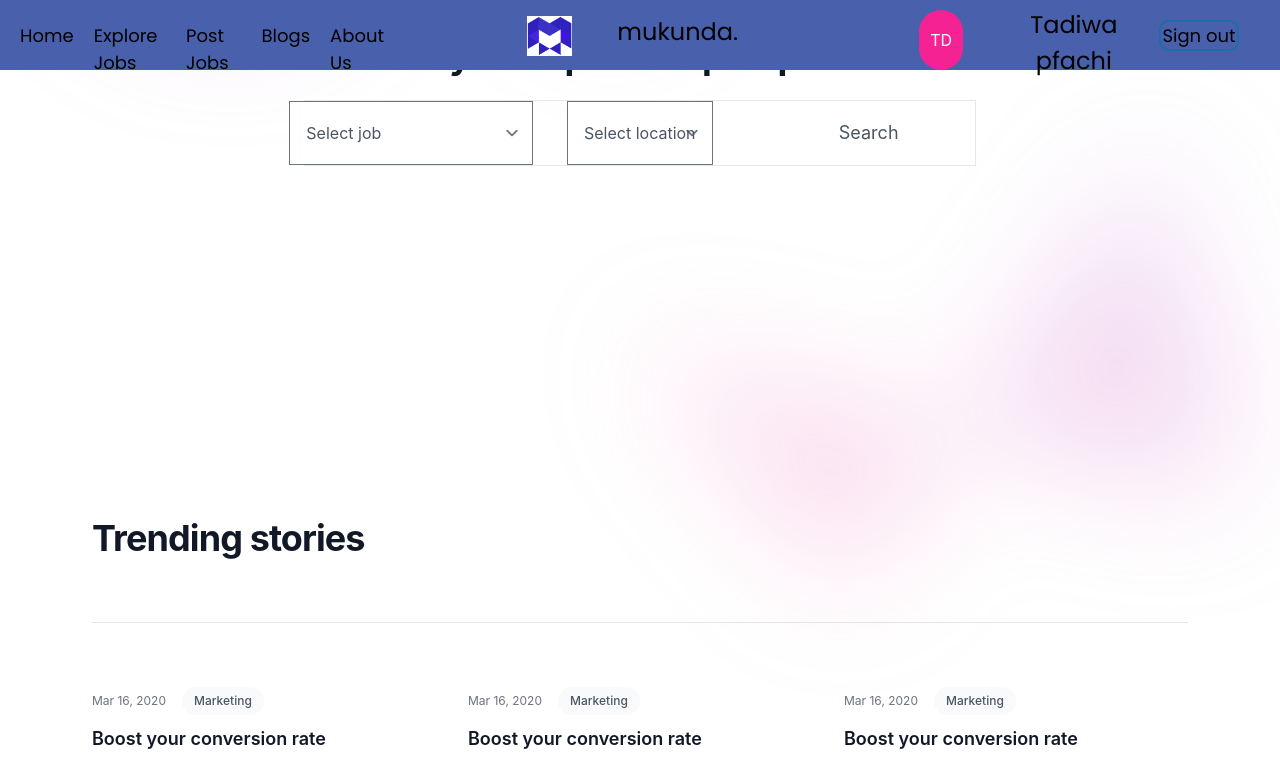
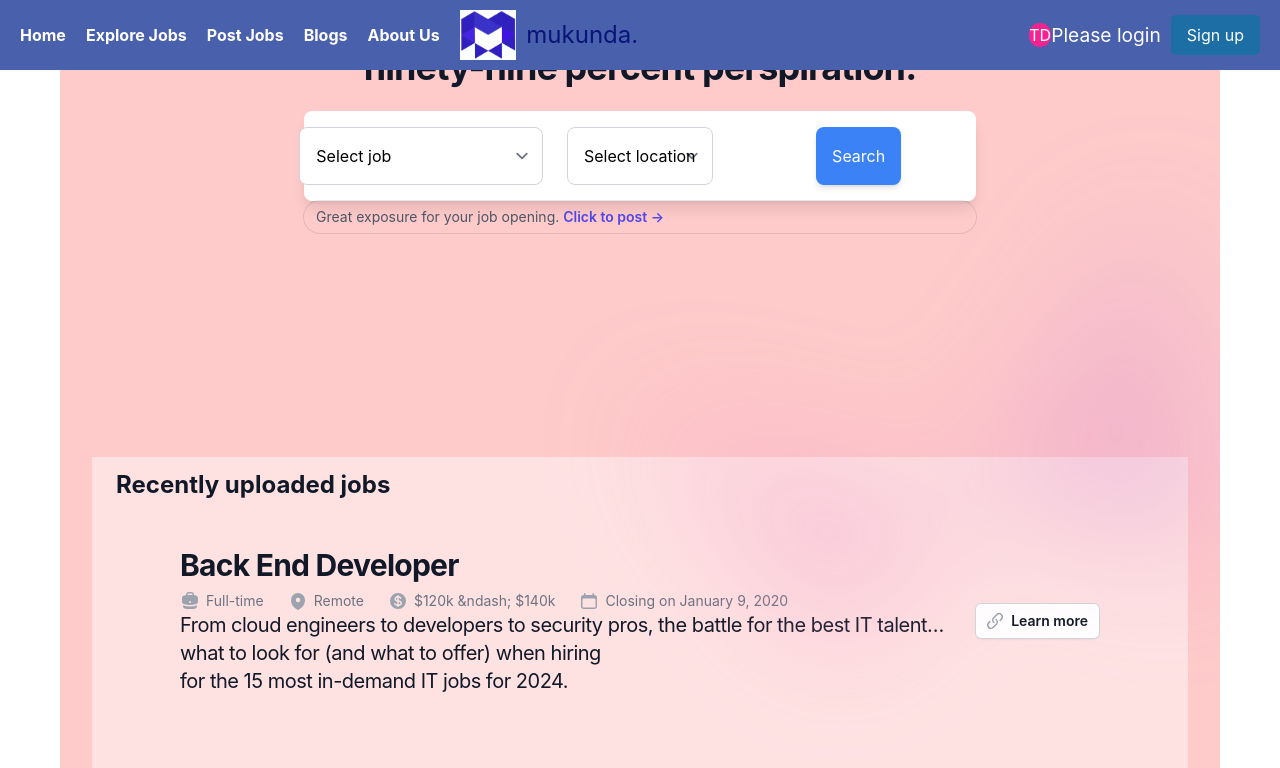
Before and after one commit to onlypfachi/mkndar, a React (Create React App) app: page / in a window 1280 px wide. Shown: the top 768 px of the page. Built offline with nearby package versions, Linux system fonts and the light colour scheme.

Commit message:
fixed-layout

```diff
--- a/src/components/header.jsx
+++ b/src/components/header.jsx
@@ -1,7 +1,7 @@
 import React from "react";
-import { BrowserRouter as Router, Routes, Route, Link } from "react-router-dom";
+import { Link } from "react-router-dom";
 import { useState } from "react";
-import "../styles/App.css";
+import "../styles/App.css"; // Import the header styles
 import Avatar from "./avatar";
 import logo from "../images/chrome_UNGhGohFWN.png";
 
@@ -33,32 +33,29 @@ function Header() {
       title: "About Us",
     },
   ];
-  const [isAuth, setIsAuth] = useState("false");
+  const [isAuth, setIsAuth] = useState(false);
+
   return (
     <header className="headerWrapper">
-      <div className="navWrapper">
+      {/* Navigation Links */}
+      <nav className="navWrapper">
         <ul className="navLinks">
-          {navlinks.map((link) => {
-            return (
-              <li>
-                <Link to={link.href} className="link">
-                  {link.title}
-                </Link>
-              </li>
-            );
-          })}
+          {navlinks.map((link) => (
+            <li key={link.id}>
+              <Link to={link.href} className="link">
+                {link.title}
+              </Link>
+            </li>
+          ))}
         </ul>
-      </div>
-      <div className="grid h-16 mt-1 col-start-5 col-span-2 row-span-1 gird-cols-3">
-        <img
-          className="mx-auto h-10 mt-3 col-span-1"
-          src={logo}
-          alt="mukunda_logo"
-        />
-        <p className="col-start-2 col-span-2 color-sky-1200 h-10 text-2xl">
-          mukunda.
-        </p>
-      </div>
+        {/* Logo */}
+        <div className="logoWrapper">
+          <img className="logo" src={logo} alt="mukunda_logo" />
+          <p className="logoTypo">mukunda.</p>
+        </div>
+      </nav>
+
+      {/* Avatar and User Controls */}
       <div className="buttonWrapper">
         <div className="avatar">
           <Avatar />
--- a/src/components/recentJobs.jsx
+++ b/src/components/recentJobs.jsx
@@ -23,11 +23,11 @@ const items = [
 
 export default function RecentJobs() {
     return (
-        <div className="grid grid-col-10 items-center justify-between border-t border-gray-200 px-4 py-3 sm:px-6 flex-row h-dvh grid-cols-12">
-            <di className="grid bg-white h-screen w-full space-y4 col-start-3 col-span-8 grid-cols-6">
-                <h3 className="col-start-1 col-span-5 h-3">Recently uploaded jobs</h3>
-                {items.map((item) => {
-                    return (
+        <section className="px-4 py-3 sm:px-6 bg-red-100">
+        <h3 className="text-2xl font-bold text-gray-900">Recently uploaded jobs</h3>
+        <div className="grid gap-6 mt-6 md:grid-cols-2 lg:grid-cols-3">
+                {items.map((item) => (
+
                         <div className="lg:flex lg:items-center lg:justify-between flex-row  ml-10px h-48 w-full p-16 justify-items-center col-start-1 col-span-8 " >
                             <div className="min-w-0 flex-1">
                                 <h2 className="text-2xl font-bold leading-7 text-gray-900 sm:truncate sm:text-3xl sm:tracking-tight">
@@ -73,10 +73,10 @@ export default function RecentJobs() {
                             </div>
                         </div>
                     )
-                })}
-            </di>
+                )}
+            </div>
 
 
-        </div>
+        </section>
     )
 }
--- a/src/components/searchBar.jsx
+++ b/src/components/searchBar.jsx
@@ -1,8 +1,6 @@
-import React from 'react'
-// import '../styles/Home.css'
+import React from "react";
 
 function SearchBar() {
-
   let locations = ["Harare", "Mutare", "Bulawayo", "Rusape", "VictoriaFalls"];
   let techJobs = [
     "Full-Stack Developer",
@@ -24,39 +22,37 @@ function SearchBar() {
     "AR/VR Developer",
     "AI Ethics Specialist",
     "IT Project Manager",
-        "IT Support Specialist"
+    "IT Support Specialist",
   ];
 
   return (
-        <div className="mt-6 text-lg leading-8 text-gray-600 border border-5px justify-items-center h-full">
-            <form className="text-lg leading-8 text-gray-600 height-100% grid grid-cols-3 gap-4 justify-items-center align-items-center mx-auto" >
-                <select className="p-4 h-100%">
+    <div className="mt-6 rounded-lg bg-white shadow-lg p-4">
+      <form className="grid grid-cols-3 gap-4 justify-items-center align-items-center">
+        <select className="p-4 rounded-lg border border-gray-300">
           <option value="">Select job</option>
-                    {techJobs.map((job) => {
-                        return (
+          {techJobs.map((job) => (
             <option key={job} value={job}>
               {job}
             </option>
-                        );
-                    })}
+          ))}
         </select>
-                <select className="p-4 h-100%">
+        <select className="p-4 rounded-lg border border-gray-300">
           <option value="">Select location</option>
-                    {locations.map((location) => {
-                        return (
+          {locations.map((location) => (
             <option key={location} value={location}>
               {location}
             </option>
-                        );
-                    })}
+          ))}
         </select>
-                <button type="submit" className="p-4 h-100%  ">
+        <button
+          type="submit"
+          className="p-4 bg-blue-500 text-white rounded-lg shadow-md hover:bg-blue-600 transition duration-300"
+        >
           Search
         </button>
       </form>
     </div>
-
-    )
+  );
 }
 
-export default SearchBar
+export default SearchBar;
--- a/src/layouts/Primarylayout.jsx
+++ b/src/layouts/Primarylayout.jsx
@@ -8,7 +8,6 @@ const PrimaryLayout = ({ children }) => {
     <Styled.LayoutContainer>
       <Header />
       <Styled.PageContainer>
-        <Styled.Before></Styled.Before>
         {children}
       </Styled.PageContainer>
       <Footer />
--- a/src/pages/PostJob.jsx
+++ b/src/pages/PostJob.jsx
@@ -1,115 +1,115 @@
-import { React } from "react";
+import React from "react";
 
 function PostJobs() {
-  function search(formData) {
-    const query = formData.get("query");
-    alert(`You searched for '${query}'`);
-    console.log(query);
+  function handleSubmit(event) {
+    event.preventDefault();
+    const formData = new FormData(event.target);
+    const jobTitle = formData.get("jobTitle");
+    const jobDescription = formData.get("jobDescription");
+    const qualifications = formData.get("qualifications");
+    const employmentType = formData.getAll("employmentType");
+    const workingSchedule = formData.get("workingSchedule");
+    const salary = formData.get("salary");
+    const multipleCandidates = formData.get("multipleCandidates");
+
+    // Do something with the form data, such as sending it to the server
+    console.log({
+      jobTitle,
+      jobDescription,
+      qualifications,
+      employmentType,
+      workingSchedule,
+      salary,
+      multipleCandidates
+    });
   }
+
   return (
-    <main className="bg-sky-500 h-dvh flex flex-col items-center ">
+    <main className="bg-sky-500 h-screen flex flex-col items-center justify-center">
       <form
-        action={search}
-        className=" mt-20 w-[1100px] bg-white border border-4 rounded-lg h-full overflow-auto"
+        onSubmit={handleSubmit}
+        className="w-[600px] bg-white border border-4 rounded-lg p-8"
       >
-        <div className="flex flex-col items-left justify-center border-b-2 border-black">
-          <label for="jobTitle" className="ml-5 text-left text-2xl">
+        <div className="mb-6">
+          <label htmlFor="jobTitle" className="block text-2xl font-semibold">
             Job Title
           </label>
           <input
             type="text"
-            className="w-2/5 self-end mr-10"
+            id="jobTitle"
             name="jobTitle"
+            className="w-full border-2 border-gray-300 rounded-md py-2 px-4 mt-2"
             placeholder="e.g. Kitchen staff"
-          ></input>
-          <p className="text-sm text-left ml-5 mb-4">
-            A job title must describe one position only
-          </p>
+            required
+          />
         </div>
-        <div className="flex flex-col items-left justify-center border-b-2 border-black">
-          <label for="jobTitle" className="ml-5 text-left text-2xl">
-            Job description
+        <div className="mb-6">
+          <label
+            htmlFor="jobDescription"
+            className="block text-2xl font-semibold"
+          >
+            Job Description
           </label>
-          <p className="text-sm text-left ml-5 mb-4">
-            A job title must describe one position only
-          </p>
           <textarea
-            type="text"
-            className="w-2/5 self-end mr-10"
-            name="jobTitle"
-            placeholder="e.g. Kitchen staff"
+            id="jobDescription"
+            name="jobDescription"
+            rows="4"
+            className="w-full border-2 border-gray-300 rounded-md py-2 px-4 mt-2"
+            placeholder="Enter job description"
+            required
           ></textarea>
         </div>
-        <div className="flex flex-col items-left justify-center border-b-2 border-black">
-          <label for="jobTitle" className="ml-5 text-left text-2xl">
+        <div className="mb-6">
+          <label
+            htmlFor="qualifications"
+            className="block text-2xl font-semibold"
+          >
             Qualifications
           </label>
-          <p className="text-sm text-left ml-5 mb-4">
-            A job title must describe one position on
-          </p>
           <textarea
-            type="text"
-            className="w-2/5 self-end mr-10"
-            name="jobTitle"
-            placeholder="e.g. Kitchen staff"
+            id="qualifications"
+            name="qualifications"
+            rows="4"
+            className="w-full border-2 border-gray-300 rounded-md py-2 px-4 mt-2"
+            placeholder="Enter qualifications"
+            required
           ></textarea>
         </div>
-        <fieldset className="flex flex-col items-left justify-center border-b-2 border-black">
-          <legend>Employment type</legend>
-          <div>
-            <input type="checkbox" id="coding" name="interest" value="coding" />
-            <label for="coding">Full time</label>
-          </div>
-          <div>
-            <input type="checkbox" id="music" name="interest" value="music" />
-            <label for="music">Part time</label>
-          </div>
-          <div>
-            <input type="checkbox" id="coding" name="interest" value="coding" />
-            <label for="coding">On demand</label>
-          </div>
-          <div>
-            <input type="checkbox" id="music" name="interest" value="music" />
-            <label for="music">Negotiable</label>
-          </div>
-        </fieldset>
-        <div className="flex flex-col items-left justify-center border-b-2 border-black">
-          <label for="jobTitle" className="ml-5 text-left text-2xl">
-            Working Schedule
-          </label>
-          <p className="text-sm text-left ml-5 mb-4">
-            You can pick multiple work schedules
-          </p>
-          <select
-            type="text"
-            className="w-2/5 self-end mr-10"
-            name="jobTitle"
-            placeholder="e.g. Kitchen staff"
-          ></select>
+        <div className="mb-6">
+          <fieldset>
+            <legend className="text-2xl font-semibold">Employment Type</legend>
+            <div>
+              <input
+                type="checkbox"
+                id="fullTime"
+                name="employmentType"
+                value="Full Time"
+              />
+              <label htmlFor="fullTime" className="ml-2">
+                Full Time
+              </label>
+            </div>
+            <div>
+              <input
+                type="checkbox"
+                id="partTime"
+                name="employmentType"
+                value="Part Time"
+              />
+              <label htmlFor="partTime" className="ml-2">
+                Part Time
+              </label>
+            </div>
+            {/* Add more employment type options as needed */}
+          </fieldset>
         </div>
-        <div className="flex flex-col items-left justify-center border-b-2 border-black">
-          <label for="jobTitle" className="ml-5 text-left text-2xl">
-            Salary
-          </label>
-          <p className="text-sm text-left ml-5 mb-4">
-            Choose how you prefer to pay for this job
-          </p>
-          <select
-            type="text"
-            className="w-2/5 self-end mr-10"
-            name="jobTitle"
-            placeholder="e.g. Kitchen staff"
-          ></select>
-        </div>
-        <div className="flex flex-col items-left justify-center border-b-2 border-black">
-          <h1>Multiple candidates?</h1>
-          <div className="items-left">
-            <input type="checkbox" id="music" name="interest" value="music" />
-            <label for="music">Yes, I am hiring multiple candidates</label>
-          </div>
-        </div>
-
-        <button type="submit">Post Job</button>
+        {/* Add more form fields as needed */}
+        <button
+          type="submit"
+          className="w-full bg-indigo-500 text-white font-semibold py-2 rounded-md"
+        >
+          Post Job
+        </button>
       </form>
     </main>
   );
--- a/src/pages/home.jsx
+++ b/src/pages/home.jsx
@@ -28,20 +28,20 @@ export default function Home() {
       // Set quote text
       setQuote(data[index].text);
     }
-    console.log(db);
+
     // Call getQuote initially and every 50 seconds
     getQuote();
-    const interval = setInterval(getQuote, 250000);
+    const interval = setInterval(getQuote, 50000); // Changed to fetch every 50 seconds
 
     // Clear interval on unmount
     return () => clearInterval(interval);
   }, []);
 
   return (
-    <div className="bg-white">
-      <div className="relative isolate px-6 pt-14 lg:px-8 ">
+<main className="bg-red-200 overflow-hidden">
+  <div className="relative isolate px-6 pt-14 lg:px-8">
     <div
-          className="absolute inset-x-0 -top-40 -z-10 transform-gpu overflow-hidden blur-3xl sm:-top-80"
+      className=" inset-x-0 -top-40 -z-10 transform-gpu overflow-hidden blur-3xl sm:-top-80"
       aria-hidden="true"
     >
       <div
@@ -55,10 +55,10 @@ export default function Home() {
     <div className="mx-auto max-w-2xl py-32 sm:py-48 lg:py-56 bg-red">
       <div className="hidden sm:mb-8 sm:flex sm:justify-center">
         <div className="relative rounded-full px-3 py-1 text-sm leading-6 text-gray-600 ring-1 ring-gray-900/10 hover:ring-gray-900/20">
-              Keep up with the tech news happening in Zimbabwe{" "}
-              <a href="#" className="font-semibold text-indigo-600">
+          Great exposure for your job opening.{" "}
+          <a href="/postJobs" className="font-semibold text-indigo-600">
             <span className="absolute inset-0" aria-hidden="true" />
-                Read more <span aria-hidden="true">&rarr;</span>
+            Click to post <span aria-hidden="true">&rarr;</span>
           </a>
         </div>
       </div>
@@ -68,6 +68,15 @@ export default function Home() {
         </h1>
         <SearchBar />
       </div>
+
+        <div className="relative rounded-full px-3 py-1 text-sm leading-6 text-gray-600 ring-1 ring-gray-900/10 hover:ring-gray-900/20">
+          Great exposure for your job opening.{" "}
+          <a href="/postJobs" className="font-semibold text-indigo-600">
+            <span className="absolute inset-0" aria-hidden="true" />
+            Click to post <span aria-hidden="true">&rarr;</span>
+          </a>
+        </div>
+
     </div>
     <div
       className="absolute inset-x-0 top-[calc(100%-13rem)] -z-10 transform-gpu overflow-hidden blur-3xl sm:top-[calc(100%-30rem)]"
@@ -82,8 +91,11 @@ export default function Home() {
       />
     </div>
   </div>
-      {/* <RecentJobs /> */}
+  <div className="container mx-auto max-w-7xl px-4 sm:px-6 lg:px-8">
+    <RecentJobs />
     <BlogCard />
   </div>
+</main>
+
   );
 }
--- a/src/styles/App.css
+++ b/src/styles/App.css
@@ -1,151 +1,90 @@
-@import url("https://fonts.googleapis.com/css2?family=Lato:ital,wght@0,100;0,300;0,400;0,700;0,900;1,100;1,400&family=Poppins:wght@100;300;400;700&display=swap");
-
+/* styles/Header.css */
 .headerWrapper {
-  display: inline-grid;
-  position: fixed;
-  width: 100vw;
-  height: 70px;
+  display: flex;
+  align-items: center;
   justify-content: space-between;
   background-color: rgb(73, 96, 172);
-  grid-template-rows: 10% 80% 10%;
-  grid-template-columns: 10% 10% 10% 10% 10% 10% 10% 10% 10% 10%;
-  top: 0px;
-  left: 0px;
+  padding: 10px 20px;
+  position: fixed;
+  top: 0;
+  left: 0;
+  right: 0;
   z-index: 99;
+  width: 100%;
 }
 
 .navWrapper {
-  color: #000000;
-  justify-content: space-between;
-  justify-items: center;
-  grid-row-start: 1;
-  grid-row-end: 2;
-  grid-column-start: 1;
-  grid-column-end: 4;
-  height: fit-content;
-  margin-top: 12px;
+  display: flex;
+  align-items: center;
 }
 
-ul{
-  display: inline-flex;
+.navLinks {
+  list-style: none;
+  padding: 0;
+  margin: 0;
+  display: flex;
 }
 
-.navWrapper li {
+.navLinks li {
+  margin-right: 20px;
+}
+
+.navLinks a {
   text-decoration: none;
-  margin-left: 20px;
-  margin-top: 10px;
-  list-style-type: none;
-  gap: 5px;
-  border-color: #000000;
-  font-size: rem;
+  color: #fff;
+  font-weight: bold;
 }
-.navWrapper li:hover {
+
+.navLinks a:hover {
   color: rgb(0, 0, 255);
 }
 
-.link {
-  text-decoration: none;
-  font-size: large;
-  color: black;
-  font-family: 'Lato', sans-serif;
-  font-family: 'Poppins', sans-serif;
-}
-.link:hover {
-  border-radius: 5px;
-  color: rgb(23, 23, 83);
+.logoWrapper {
+  display: flex;
+  align-items: center;
 }
 
-.logoWrapper {
-  height: 100%;
-  display: grid;
-  grid-row-start: 1;
-  grid-row-end: 4;
-  grid-column-start: 6;
-  grid-column-end: 8;
-  grid-template-columns: 50% 50%;
-  grid-template-rows: 100%;
+.logo {
+  height: 50px;
+  margin-right: 10px;
 }
-.logo {
-  grid-row-start: 1;
-  grid-row-end: 2;
-  grid-column-start: 1;
-  grid-column-end: 2;
-  object-fit: cover;
-  height: 100%;
-  width: 50%;
-}
+
 .logoTypo {
-  font-size: 2rem;
+  font-size: 1.5rem;
   color: rgb(10, 20, 120);
-  text-align: center;
-  height: 100%;
-  grid-column-start: 2;
-  grid-column-end: 3;
-  width: 100%;
-}
-.logoTypo:hover {
-  color: rgb(6, 19, 166);
 }
 
 .buttonWrapper {
-  display: grid;
+  display: flex;
   align-items: center;
-  justify-content: center;
-  grid-row-start: 2;
-  grid-row-end: 3;
-  grid-column-start: 8;
-  grid-column-end: 11;
-  gap: 10px;
-  grid-template-columns: 10% 10% 30% 30%;
-  grid-template-rows: 100%;
 }
 
-p {
-  border-style: none;
-  font-family: 'Poppins', sans-serif;
-  font-weight: normal;
-  text-decoration: none;
-  font-style: normal;
-  font-variant: normal;
-  text-align: center;
-  display: inline-block;
-  text-decoration: none;
-  font-size: 1.5rem;
-  color: black;
-  grid-column-start: 3;
-  grid-column-end: 4;
-  justify-content: center;
-  margin: auto;
-  width: 100%;
-}
-.logInbtn:hover {
-  background: #dee3e5;
+.userName {
+  margin-right: 10px;
+  font-size: 1.2rem;
+  color: #fff;
 }
 
-.avatar {
-  grid-column-start: 1;
-  grid-column-end: 3;
-  grid-row-start: 1;
-  grid-row-end: 3;
-  height: 90%;
-  width: 50%;
+.signupBtn {
+  background-color: #1c6ea4;
+  color: #fff;
+  border: none;
+  border-radius: 5px;
+  padding: 8px 16px;
+  cursor: pointer;
 }
-.signupBtn {
-  color: rgb(255, 255, 255);
-  font-size: 1rem;
-  border-radius: 10px;
-  font-family: 'Lato', sans-serif;
-  font-family: 'Poppins', sans-serif;
-  box-shadow: rgba(0, 0, 0, 0) 5px 2px 15px 5px;
-  border: 2px solid rgb(28, 110, 164);
-  margin: auto;
-  grid-column-start: 4;
-  grid-column-end: 5;
-  width: 70%;
+
+.signupBtn:hover {
+  background-color: #144e75;
 }
-.signupBtn:hover {
-  background: #1c6ea4;
+
+.signupBtn:active {
+  background-color: #0e3752;
 }
-.signupBtn:active {
-  background: #144e75;
+
+/* Responsive Styles */
+@media (max-width: 768px) {
+  .navLinks {
+    display: none; /* Hide the nav links on mobile */
+  }
 }
--- a/src/styles/primaryLayout.jsx
+++ b/src/styles/primaryLayout.jsx
@@ -14,6 +14,7 @@ flex-direction: column;
 export const PageContainer = Styled.main`
 width: 1200px;
 padding: 20px;
+margin-top: 30%;
 `;
 
 export const Before = Styled.div`
```
Lines whose indentation alone changed are shown as unchanged.
